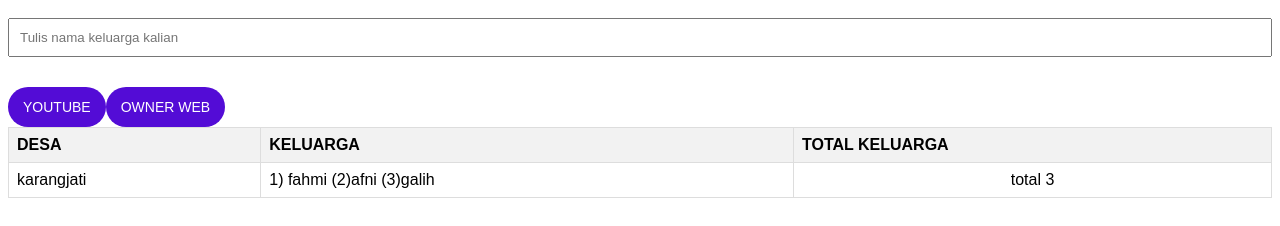
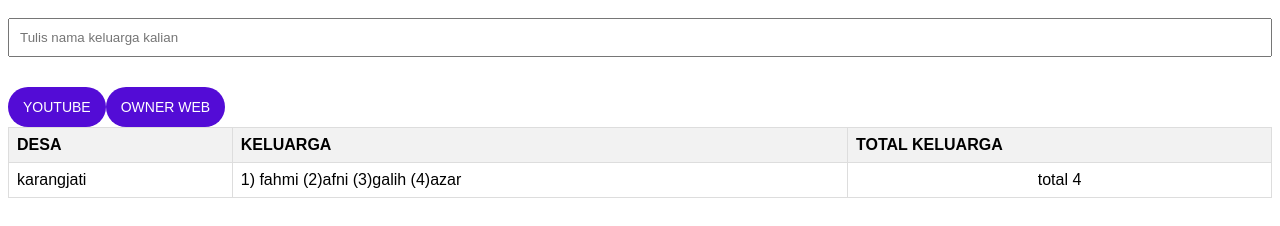
Before and after one commit to robychanel/keluarga, a plain HTML site: page index.html in a window 1280 px wide. Drawn offline with Linux system fonts and the light colour scheme.

Commit message:
Update index.html

```diff
--- a/index.html
+++ b/index.html
@@ -130,7 +130,8 @@
                 <td>1) fahmi
                     (2)afni
                     (3)galih
-                <td>total 3</td>
+                    (4)azar
+                <td>total 4</td>
             </tr>
         </tbody>
 
```
